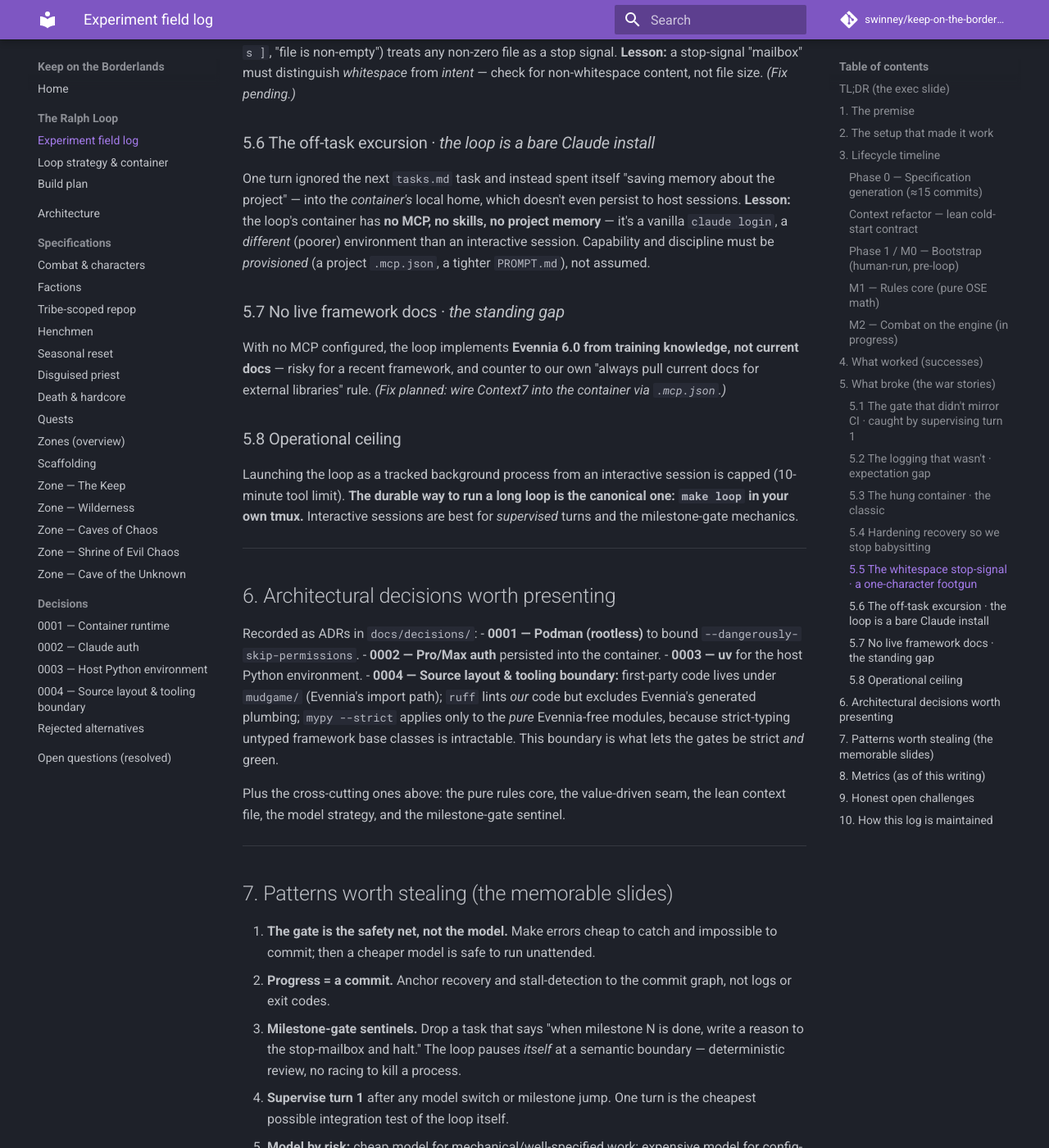
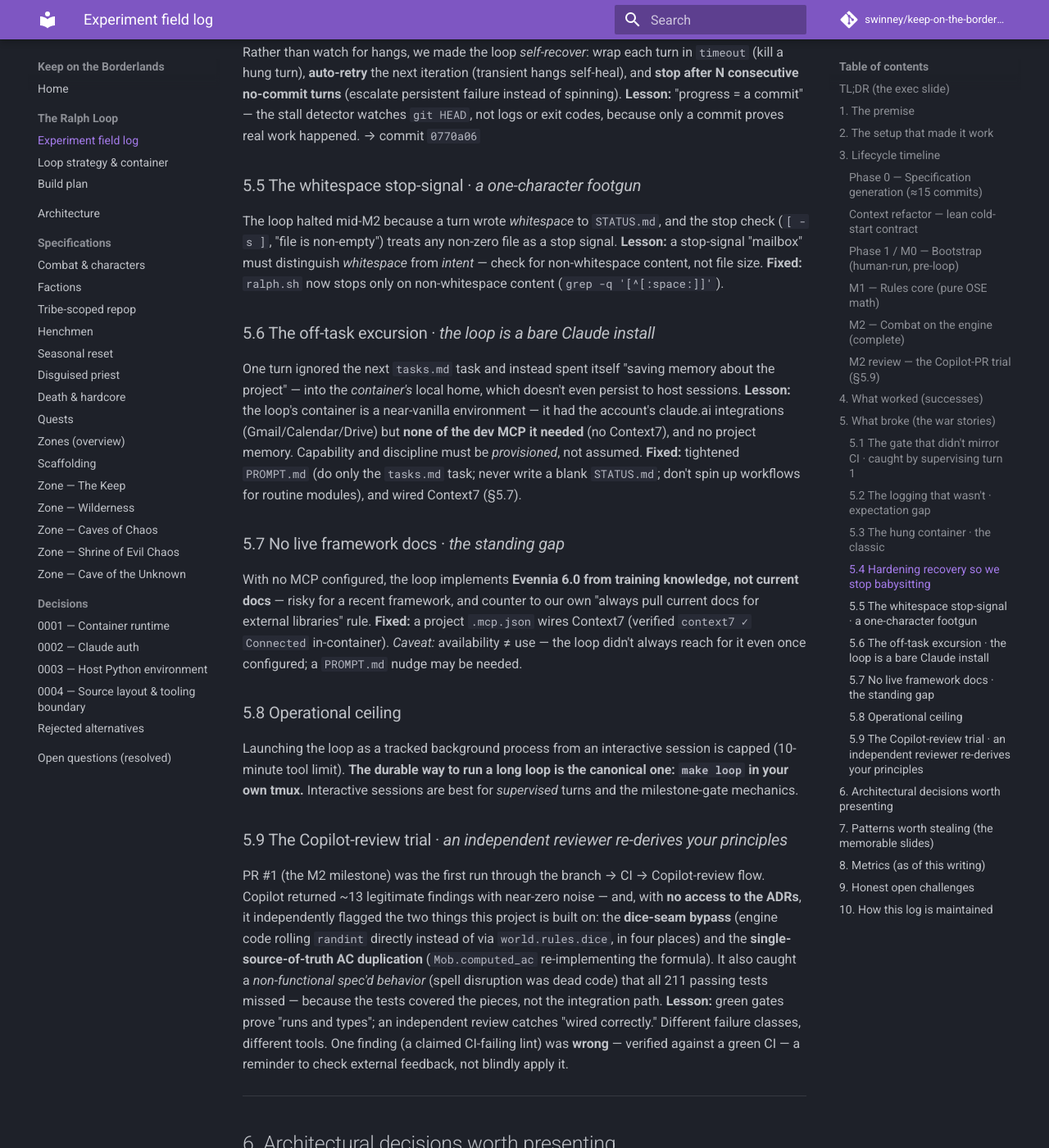
Before and after one commit to swinney/keep-on-the-borderlands, an MkDocs documentation site: the page built from docs/ralph-loop-experiment.md, in a window 1280 px wide and 1400 px high, scrolled down 4295 px. Shown: the whole window at 82% size. Built offline with MkDocs 1.6.1 and Material for MkDocs 9.7.7, drawn with Linux system fonts in a browser that asks for light colours; comment, search, counter and statistics services are not loaded; some of the changed text lies outside the part shown.

Commit message:
Address Copilot review on PR #1
Architectural (single source of truth / dice seam):
- Route engine rolls through world.rules.dice: attack d20+weapon, magic missile,
  cure light wounds, initiative d6 (were direct randint).
- Mob.computed_ac now calls world.rules.combat.armor_class (matches PlayerCharacter).

Functional / spec:
- cast: resolve first, consume the slot only on success — an invalid/untargeted
  cast no longer burns a memorized spell.
- rest: school-gated preparation (new preparable_spells): clerics pray from the
  full divine list (no spellbook); arcane casters prepare arcane spells from their
  spellbook. Prevents cross-school prep.
- initiative: shuffle before ordering so exact ties get the spec's coin-flip.
- Removed the dead-store initiative roll in the round loop.

Test integrity:
- test_combat.py: dropped the assertion-free Phase-0 stubs (covered by focused
  test files; unskipping had made them pass vacuously). Kept the real tests and
  explicit skips for later-milestone behaviors.
- Added tests: preparable_spells school gating (pure); cleric-prays-without-
  spellbook + magic-user-cannot-prepare-divine + invalid-target-keeps-slot (engine).

Deferred (per review): spell disruption needs combat-round declare/resolve timing
— documented the inert apply_damage hook and tracked it in tasks.md.

Docs: refreshed the field log (M2 complete, metrics, the Copilot-review trial).

Not applied: Copilot's claim that an unused initiative var fails CI via F841 was
incorrect (CI was green); the var was a dead store and is removed regardless.

```diff
--- a/docs/ralph-loop-experiment.md
+++ b/docs/ralph-loop-experiment.md
@@ -86,12 +86,21 @@ modules **manually** (to validate the per-task shape and harden the gates), then
 tables over the web to verify save/XP data rather than trusting memory. M1 ended
 with 121 passing tests, all pure, no Django.
 
-### M2 — Combat on the engine (in progress)
+### M2 — Combat on the engine (complete)
 The first Evennia/Django integration. **Turn 1 supervised on Opus** (the
 config-critical `pytest-django` + `DJANGO_SETTINGS_MODULE` + mypy-override wiring,
 where a slip breaks all downstream tests). Then **Sonnet** for the mechanical
 remainder: `Character`/`Mob` typeclasses on the `traits` contrib, ticker-driven
-combat rounds, the `attack` command. 156 passing tests at last green.
+combat rounds, the `attack` command, Vancian spells (`cast`/`rest`), and the
+0-HP death-handoff stub. Shipped as **PR #1** — the first milestone routed
+through the new branch → CI → Copilot-review flow (see §5.9).
+
+### M2 review — the Copilot-PR trial (§5.9)
+Copilot's review of PR #1 returned ~13 legitimate findings, several
+independently re-deriving this project's own principles. The fixes landed on
+the branch before merge. Disruption (a spec'd behavior that was non-functional
+dead code) was **deliberately deferred** with an honest stub + a task, as it
+needs combat-round declare/resolve timing beyond M2's scope.
 
 ---
 
@@ -155,27 +164,46 @@ real work happened. → commit `0770a06`
 The loop halted mid-M2 because a turn wrote *whitespace* to `STATUS.md`, and the
 stop check (`[ -s ]`, "file is non-empty") treats any non-zero file as a stop
 signal. **Lesson:** a stop-signal "mailbox" must distinguish *whitespace* from
-*intent* — check for non-whitespace content, not file size. *(Fix pending.)*
+*intent* — check for non-whitespace content, not file size. **Fixed:** `ralph.sh`
+now stops only on non-whitespace content (`grep -q '[^[:space:]]'`).
 
 ### 5.6 The off-task excursion  ·  *the loop is a bare Claude install*
 One turn ignored the next `tasks.md` task and instead spent itself "saving memory
 about the project" — into the *container's* local home, which doesn't even persist
-to host sessions. **Lesson:** the loop's container has **no MCP, no skills, no
-project memory** — it's a vanilla `claude login`, a *different* (poorer)
-environment than an interactive session. Capability and discipline must be
-*provisioned* (a project `.mcp.json`, a tighter `PROMPT.md`), not assumed.
+to host sessions. **Lesson:** the loop's container is a near-vanilla environment
+— it had the account's claude.ai integrations (Gmail/Calendar/Drive) but **none
+of the dev MCP it needed** (no Context7), and no project memory. Capability and
+discipline must be *provisioned*, not assumed. **Fixed:** tightened `PROMPT.md`
+(do only the `tasks.md` task; never write a blank `STATUS.md`; don't spin up
+workflows for routine modules), and wired Context7 (§5.7).
 
 ### 5.7 No live framework docs  ·  *the standing gap*
 With no MCP configured, the loop implements **Evennia 6.0 from training
 knowledge, not current docs** — risky for a recent framework, and counter to our
-own "always pull current docs for external libraries" rule. *(Fix planned: wire
-Context7 into the container via `.mcp.json`.)*
+own "always pull current docs for external libraries" rule. **Fixed:** a project
+`.mcp.json` wires Context7 (verified `context7 ✓ Connected` in-container).
+*Caveat:* availability ≠ use — the loop didn't always reach for it even once
+configured; a `PROMPT.md` nudge may be needed.
 
 ### 5.8 Operational ceiling
 Launching the loop as a tracked background process from an interactive session is
 capped (10-minute tool limit). **The durable way to run a long loop is the
 canonical one: `make loop` in your own tmux.** Interactive sessions are best for
 *supervised* turns and the milestone-gate mechanics.
+
+### 5.9 The Copilot-review trial  ·  *an independent reviewer re-derives your principles*
+PR #1 (the M2 milestone) was the first run through the branch → CI →
+Copilot-review flow. Copilot returned ~13 legitimate findings with near-zero
+noise — and, with **no access to the ADRs**, it independently flagged the two
+things this project is built on: the **dice-seam bypass** (engine code rolling
+`randint` directly instead of via `world.rules.dice`, in four places) and the
+**single-source-of-truth AC duplication** (`Mob.computed_ac` re-implementing the
+formula). It also caught a *non-functional spec'd behavior* (spell disruption was
+dead code) that all 211 passing tests missed — because the tests covered the
+pieces, not the integration path. **Lesson:** green gates prove "runs and types";
+an independent review catches "wired correctly." Different failure classes,
+different tools. One finding (a claimed CI-failing lint) was **wrong** — verified
+against a green CI — a reminder to check external feedback, not blindly apply it.
 
 ---
 
@@ -221,26 +249,30 @@ the lean context file, the model strategy, and the milestone-gate sentinel.
 
 | Metric | Value |
 |---|---|
-| Total commits | 43 |
-| Unattended loop turns | 8 |
-| Models used | Sonnet 4.6 (bulk) · Opus 4.8 (config-critical turns + reviews) |
-| Tests | 156 passing / 103 Phase-0 stubs skipped |
-| Pure rules modules | 5 (`dice`, `abilities`, `progression`, `combat`, `saves`) |
+| Unattended loop turns | 10 |
+| Models used | Sonnet 4.6 (bulk) · Opus 4.8 (config-critical turns + the M2-turn-1 supervise) |
+| Tests | 211 passing / 102 Phase-0 stubs skipped |
+| Pure rules modules | 6 (`dice`, `abilities`, `progression`, `combat`, `saves`, `spells`) |
 | Red commits reaching `main` | 0 |
-| Milestones complete | Phase 0, M0, M1; M2 in progress |
+| Milestones complete | Phase 0, M0, M1, M2 |
+| First Copilot-reviewed PR | #1 — ~13 legitimate findings, fixed pre-merge |
 
 ---
 
 ## 9. Honest open challenges
 
-- **Wire live framework docs** (Context7) into the loop so Evennia code isn't
-  written from stale training knowledge.
-- **Whitespace-robust stop signal** (§5.5).
-- **Keep the loop on-task** — tighten `PROMPT.md` against excursions (§5.6).
-- **The rules↔engine wiring audit** must stay a *human* check: gates prove code
-  runs and types, not that the engine calls the right pure function. (We already
-  caught one case where a typeclass re-implemented the AC formula inline instead
-  of calling `world.rules.combat.armor_class`.)
+*Resolved during the M2 review (§5.5–5.7): whitespace stop signal, on-task
+`PROMPT.md` guards, and Context7 wiring are all done.* Still open:
+
+- **Get the loop to actually use Context7** — wiring it in wasn't enough; it
+  didn't reach for it unprompted (§5.7). Likely needs an explicit `PROMPT.md`
+  instruction to consult live docs for Evennia APIs.
+- **The rules↔engine wiring audit** must stay a *human/independent-review* check:
+  gates prove code runs and types, not that the engine calls the right pure
+  function. Copilot caught four `randint`-bypasses and the `Mob` AC duplication
+  that all green tests missed (§5.9) — keep that review step.
+- **Spell disruption** is deferred dead-code-stub pending combat-round
+  declare/resolve timing (a tracked follow-up task).
 - **Token efficiency:** the loop sometimes spins up a full multi-agent workflow
   for a trivial module — more cost than a single-agent turn needs.
 
```
Also changed, not shown: tasks.md (+9 -0 lines), 9 other files.
